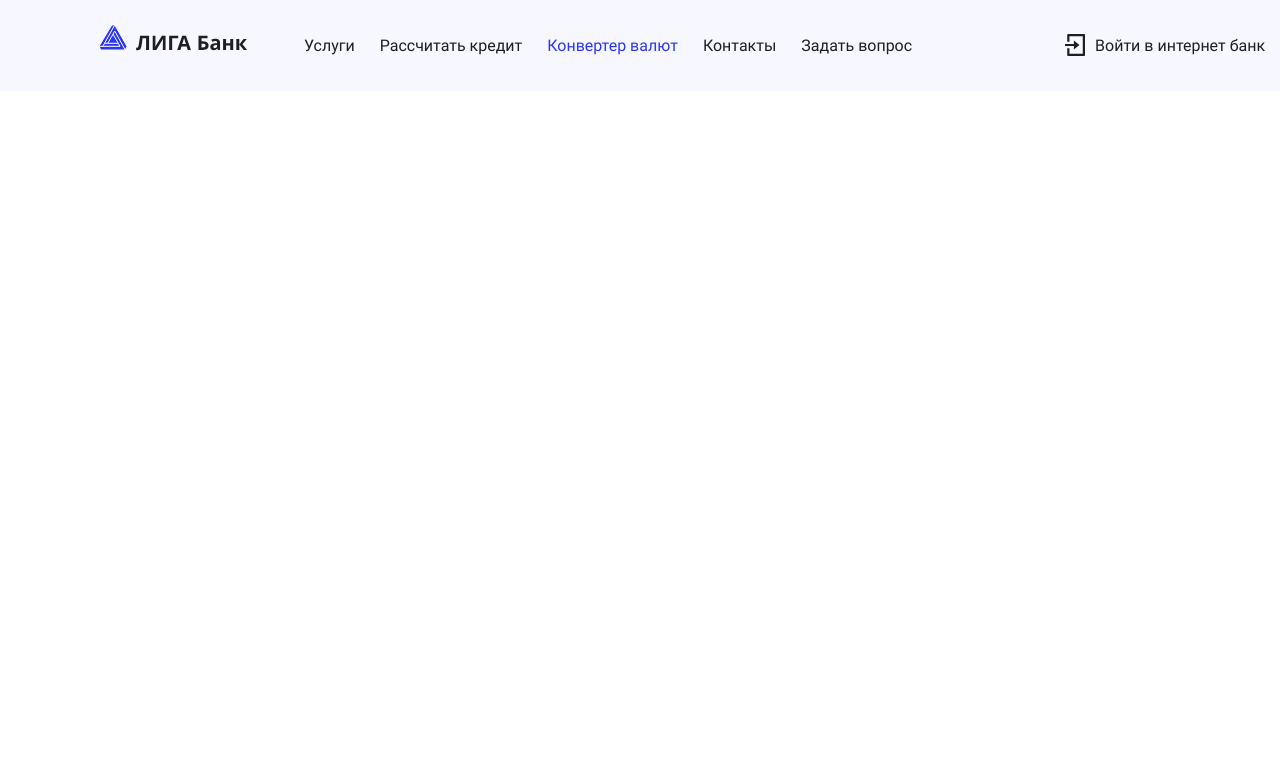
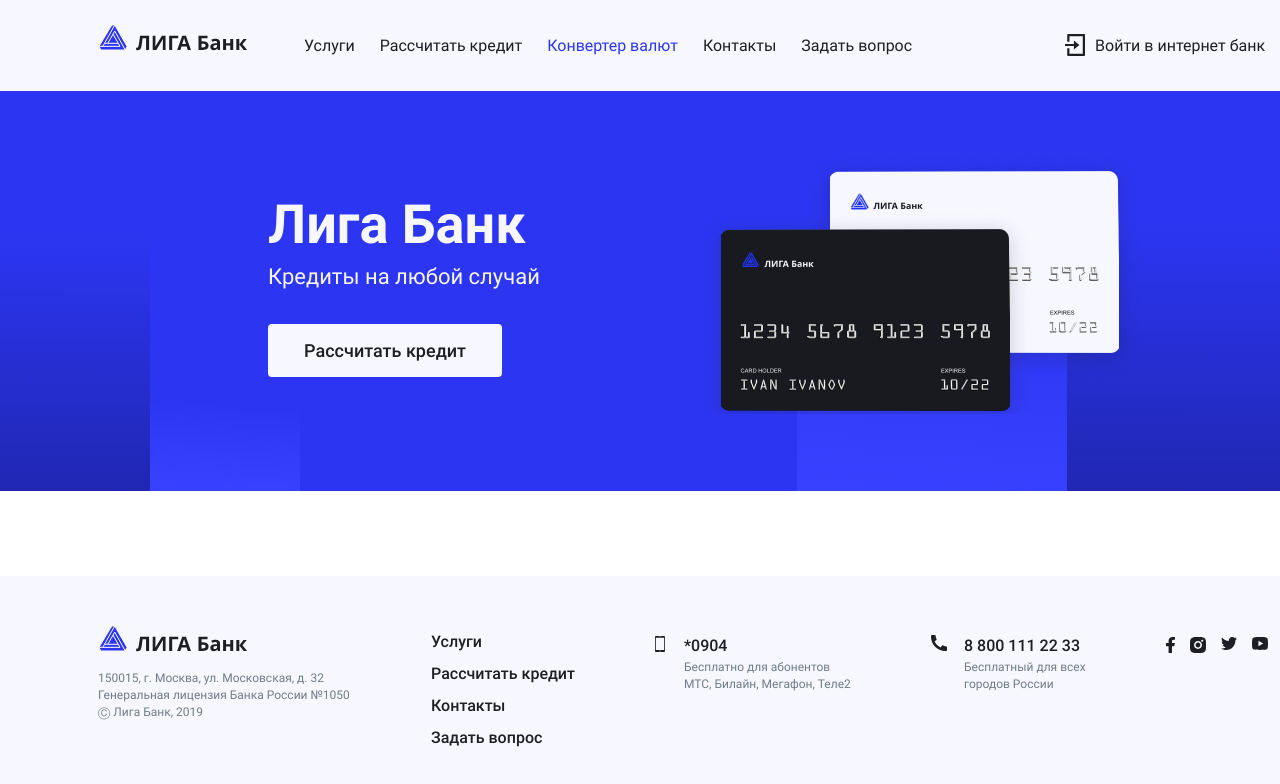
Before and after one commit to smolitskayahtmlacademy/Mironovich_ligabank, a React (Create React App) app: page / in a window 1280 px wide. Shown: the top 784 px of the page. Built offline with nearby package versions, Linux system fonts and the light colour scheme.

Commit message:
adds styles for footer and promo

```diff
--- a/src/components/app/app.module.scss
+++ b/src/components/app/app.module.scss
@@ -48,7 +48,7 @@ body {
   padding-left: 98px;
 }
 
-.visually-hidden {
+:global(.visuallyHidden) {
   position: absolute;
   width: 1px;
   height: 1px;
--- /dev/null
+++ b/src/components/footer/footer.jsx
@@ -0,0 +1,49 @@
+import React from 'react';
+import Logo from '../logo/logo';
+import Social from '../social/social';
+
+import styles from './footer.module.scss';
+
+
+function Footer() {
+  return (
+    <footer className={styles.footer}>
+      <div className={styles.info}>
+        <Logo className={styles.logo}/>
+        <p className={styles.address}>
+          150015, г. Москва, ул. Московская, д. 32
+          Генеральная лицензия Банка России №1050
+          Ⓒ Лига Банк, 2019
+        </p>
+      </div>
+      <ul className={styles.nav}>
+        <li className={styles.navItem}>
+          <a href="#">Услуги</a>
+        </li>
+        <li className={styles.navItem}>
+          <a href="#">Рассчитать кредит</a>
+        </li>
+        <li className={styles.navItem}>
+          <a href="#">Контакты</a>
+        </li>
+        <li className={styles.navItem}>
+          <a href="#">Задать вопрос</a>
+        </li>
+      </ul>
+      <section className={styles.contacts}>
+        <div className={styles.mobile}>
+          <a href="tel: *0904" className={`${styles.phoneNumber} ${styles.phoneNumber_mobile}`}>*0904</a>
+          <p className={styles.phoneInfo}>Бесплатно&nbsp;для&nbsp;абонентов МТС,&nbsp;Билайн,&nbsp;Мегафон,&nbsp;Теле2</p>
+        </div>
+        <div className={styles.phone}>
+          <a href="tel: +78001112233" className={`${styles.phoneNumber} ${styles.phoneNumber_main}`}>8 800 111 22 33</a>
+          <p className={styles.phoneInfo}>Бесплатный для всех городов России</p>
+        </div>
+      </section>
+      <Social className={styles.social}/>
+    </footer>
+  );
+}
+
+
+export default Footer;
--- /dev/null
+++ b/src/components/footer/footer.module.scss
@@ -0,0 +1,121 @@
+.footer {
+  background-color: #F6F7FF;
+  height: 224px;
+  padding: 49px 98px 87px 98px;
+  margin: 0 auto;
+  display: flex;
+  flex-direction: row;
+  justify-content: flex-start;
+}
+
+.info {
+  margin-right: 81px;
+}
+
+.logo {
+  display: block;
+  margin-bottom: 18px;
+}
+
+.address {
+  width: 252px;
+  color: #707C87;
+  font-size: 12px;
+  line-height: 17px;
+}
+
+.nav {
+  min-width: 144px;
+  margin-top: 6px;
+  margin-right: 80px;
+  list-style: none;
+  display: flex;
+  flex-direction: column;
+  justify-content: flex-start;
+  color: #1F1E25;
+  font-size: 16px;
+  line-height: 22px;
+  font-weight: 500;
+}
+
+.navItem {
+  display: flex;
+  margin-bottom: 10px;
+}
+
+.navItem:last-child {
+  margin-bottom: 0;
+}
+
+.contacts {
+  display: flex;
+  flex-direction: row;
+  justify-content: flex-start;
+  margin-top: 10px;
+  margin-right: 80px;
+}
+
+.mobile {
+  display: flex;
+  flex-direction: column;
+  justify-content: flex-start;
+  width: 196px;
+  padding-left: 29px;
+  margin-right: 80px;
+}
+
+.phoneNumber {
+  position: relative;
+  display: block;
+  margin-bottom: 2px;
+  color: #1F1E25;
+  font-size: 16px;
+  line-height: 22px;
+  font-weight: 500;
+
+  &:hover {
+    opacity: 0.5;
+  }
+
+  &:active {
+    opacity: 0.8;
+  }
+}
+
+.phoneNumber_mobile::before {
+  content: '';
+  position: absolute;
+  width: 10px;
+  height: 16px;
+  top: 1px;
+  left: -29px;
+  background-image: url('../../assets/img/mobile-icon.svg');
+  background-repeat: no-repeat;
+}
+
+.phoneInfo {
+  color: #707C87;
+  font-size: 12px;
+  line-height: 17px;
+  font-weight: 400;
+}
+
+.phone {
+  position: relative;
+  width: 155px;
+  padding-left: 33px;
+}
+
+.phoneNumber_main::before {
+  content: '';
+  position: absolute;
+  width: 16px;
+  height: 16px;
+  left: -33px;
+  background-image: url('../../assets/img/phone-icon.svg');
+  background-repeat: no-repeat;
+}
+
+.social {
+  margin-top: 12px;
+}
--- /dev/null
+++ b/src/components/promo/promo.jsx
@@ -0,0 +1,16 @@
+import React from 'react';
+
+import styles from './promo.module.scss';
+
+
+function Promo() {
+  return (
+    <section className={styles.promo}>
+      <h2 className={styles.title}>Лига Банк</h2>
+      <h3 className={styles.slogan}>Кредиты на любой случай</h3>
+      <a className={styles.creditLink} href="#">Рассчитать кредит</a>
+    </section>
+  );
+}
+
+export default Promo;
--- /dev/null
+++ b/src/components/promo/promo.module.scss
@@ -0,0 +1,73 @@
+.promo {
+  position: relative;
+  min-height: 400px;
+  padding-top: 102px;
+  padding-left: 268px;
+  color: #F6F7FF;
+  display: flex;
+  flex-direction: column;
+  justify-content: flex-start;
+  background-color: #2C36F2;
+  background-image:
+    linear-gradient(180.24deg, rgba(32, 39, 179, 0) 36.31%, #2027B3 99.79%),
+    linear-gradient(183.47deg, rgba(56, 65, 255, 0) 66.3%, #3841FF 97.14%),
+    linear-gradient(183.47deg, rgba(56, 65, 255, 0) 27.26%, #3841FF 97.14%),
+    linear-gradient(180.24deg, rgba(32, 39, 179, 0) 32.89%, #2027B3 99.79%);
+  background-size:
+    150px 400px,
+    150px 269px,
+    270px 269px,
+    298px 400px;
+  background-position:
+    0 0,
+    150px 131px,
+    797px 131px,
+    1067px 0;
+  background-repeat: no-repeat;
+
+  &::before {
+    content: '';
+    position: absolute;
+    top: 61px;
+    right: 224px;
+    width: 444px;
+    height: 262px;
+    background-image: url('../../assets/img/bank-cards@1x.png');
+    background-size: cover;
+    background-repeat: no-repeat;
+  }
+}
+
+.title {
+  font-size: 54px;
+  font-weight: bold;
+  line-height: 63px;
+  margin-bottom: 8px;
+}
+
+.slogan {
+  font-size: 22px;
+  font-weight: 400;
+  line-height: 26px;
+  margin-bottom: 34px;
+}
+
+.creditLink {
+  cursor: pointer;
+  width: max-content;
+  background-color: #f6f7ff;
+  border-radius: 4px;
+  font-size: 18px;
+  font-weight: 500;
+  line-height: 21px;
+  color: #1F1E25;
+  padding: 16px 36px 16px 36px;
+
+  &:hover {
+    background-color: #D3DBE2;
+  }
+
+  &:active {
+    background-color: #C4C6C6;
+  }
+}
--- /dev/null
+++ b/src/components/social/social.jsx
@@ -0,0 +1,31 @@
+import React from 'react';
+import PropTypes from 'prop-types';
+
+import styles from './social.module.scss';
+
+
+function Social({ className }) {
+  return (
+    <ul className={`${styles.social} ${className}`}>
+      <li className={styles.item}>
+        <a href="#" className={`${styles.link} ${styles.linkFacebook}`}><span className="visuallyHidden">Мы в Фейсбуке</span></a>
+      </li>
+      <li className={styles.item}>
+        <a href="#" className={`${styles.link} ${styles.linkInstagram}`}><span className="visuallyHidden">Мы в Инстаграме</span></a>
+      </li>
+      <li className={styles.item}>
+        <a href="#" className={`${styles.link} ${styles.linkTwitter}`}><span className="visuallyHidden">Мы в Твиттере</span></a>
+      </li>
+      <li className={styles.item}>
+        <a href="#" className={`${styles.link} ${styles.linkYoutube}`}><span className="visuallyHidden">Мы в Ютубе</span></a>
+      </li>
+    </ul>
+  );
+}
+
+
+Social.propTypes = {
+  className: PropTypes.string,
+};
+
+export default Social;
--- /dev/null
+++ b/src/components/social/social.module.scss
@@ -0,0 +1,86 @@
+.social {
+  display: flex;
+  flex-direction: row;
+  flex-wrap: wrap;
+  justify-content: flex-start;
+}
+
+.item {
+  margin-right: 15px;
+  display: flex;
+}
+
+.item:last-child {
+  margin-right: 0;
+}
+
+.link {
+
+  &:hover {
+    opacity: 0.5;
+  }
+
+  &:active {
+    opacity: 0.8;
+  }
+}
+
+.linkFacebook {
+  position: relative;
+  width: 9px;
+  height: 16px;
+
+  &::after {
+    content: '';
+    position: absolute;
+    width: 9px;
+    height: 16px;
+    background-image: url('../../assets/img/facebook-icon.svg');
+    background-repeat: no-repeat;
+  }
+}
+
+.linkInstagram {
+  position: relative;
+  width: 16px;
+  height: 16px;
+
+  &::after {
+    content: '';
+    position: absolute;
+    width: 16px;
+    height: 16px;
+    background-image: url('../../assets/img/instagram-icon.svg');
+    background-repeat: no-repeat;
+  }
+}
+
+.linkTwitter {
+  position: relative;
+  width: 16px;
+  height: 13px;
+
+  &::after {
+    content: '';
+    position: absolute;
+    width: 16px;
+    height: 13px;
+    background-image: url('../../assets/img/twitter-icon.svg');
+    background-repeat: no-repeat;
+  }
+}
+
+.linkYoutube {
+  position: relative;
+  width: 16px;
+  height: 13px;
+
+  &::after {
+    content: '';
+    position: absolute;
+    width: 16px;
+    height: 13px;
+    background-image: url('../../assets/img/youtube-icon.svg');
+    background-repeat: no-repeat;
+  }
+}
--- a/src/pages/main-page/main-page.jsx
+++ b/src/pages/main-page/main-page.jsx
@@ -1,5 +1,7 @@
 import React from 'react';
+import Footer from '../../components/footer/footer';
 import Header from '../../components/header/header';
+import Promo from '../../components/promo/promo';
 
 import styles from './main-page.module.scss';
 
@@ -9,8 +11,10 @@ function MainPage() {
     <div className={styles.wrapper}>
       <Header />
       <main>
+        <h1 className="visuallyHidden">Лига банк - страница &quot;Конвертер валют&quot;</h1>
+        <Promo />
       </main>
-      <footer></footer>
+      <Footer />
     </div>
   );
 }
```
